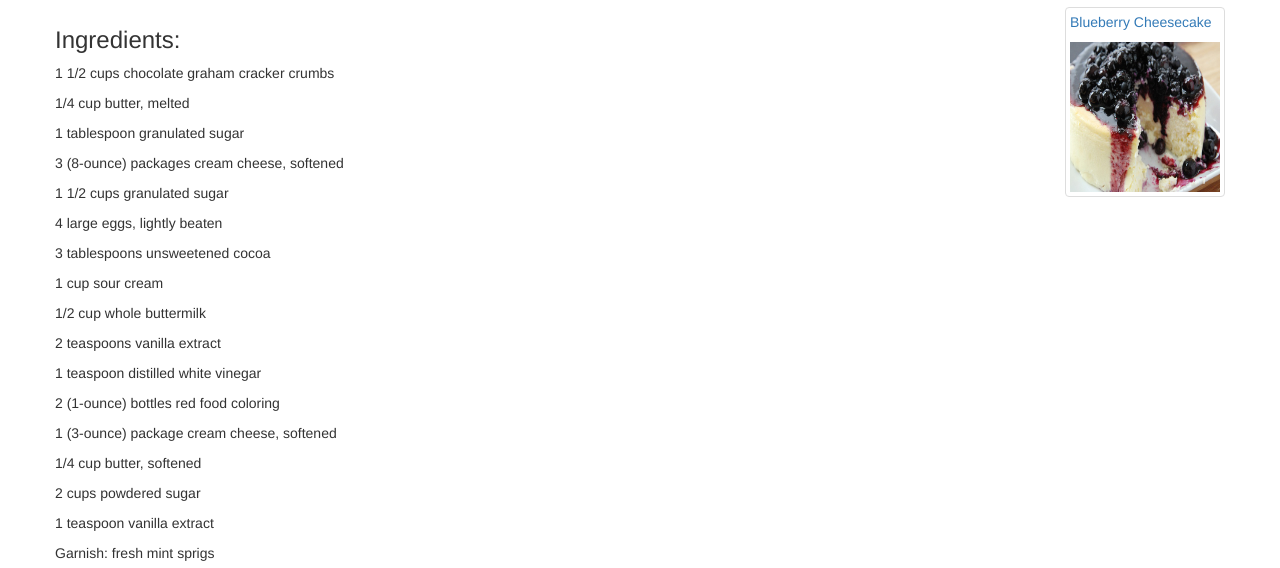
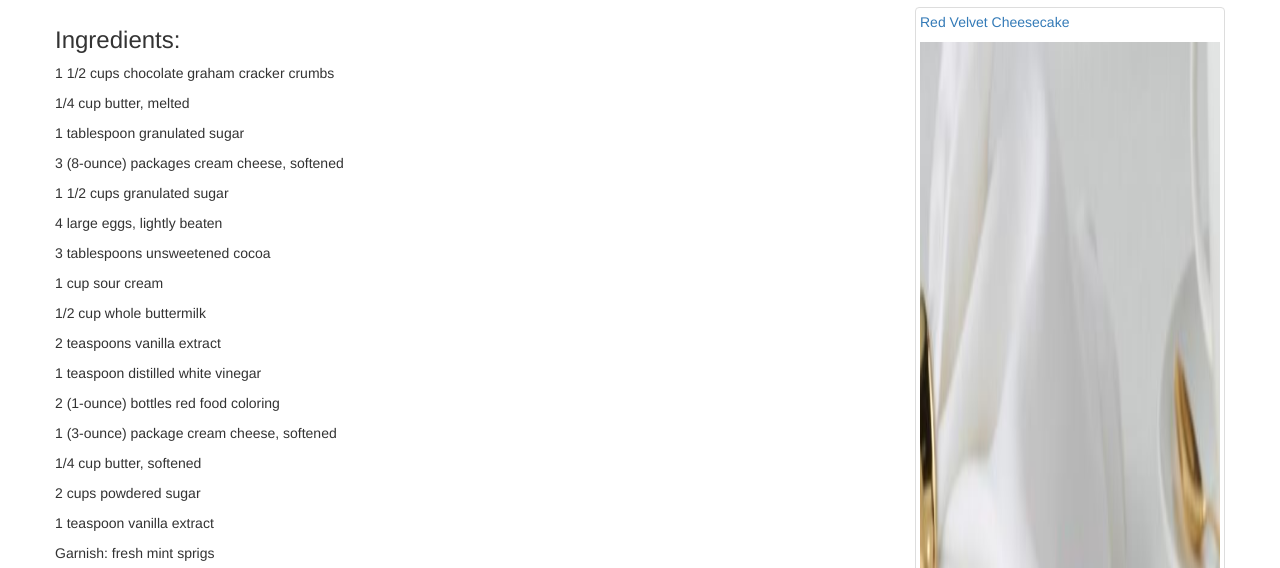
Before and after one commit to JayBoMac/cheesecake7, a plain HTML site: page recipes.html in a window 1280 px wide. Shown: the part 232-800 px from the top of the page. Drawn offline with Linux system fonts and the light colour scheme.

Commit message:
Update recipes.html

```diff
--- a/recipes.html
+++ b/recipes.html
@@ -125,9 +125,9 @@
 
         <div class="row">
          <div class="pull-right""col-lg-12">
-        <a href="images/1blueberry.jpg" class="thumbnail">
-       <p>Blueberry Cheesecake</p>
-       <img src="images/1blueberry.jpg" alt="Blueberry Cheesecake" style="width:150px;height:150px">                                           </a>
+        <a href="images/red-velvet.jpg" class="thumbnail">
+       <p>Red Velvet Cheesecake</p>
+       <img src="images/red-velvet.jpg" alt="Red Velvet Cheesecake" style="width:300px;height:3000px">                                           </a>
       </div>
 
 
```
